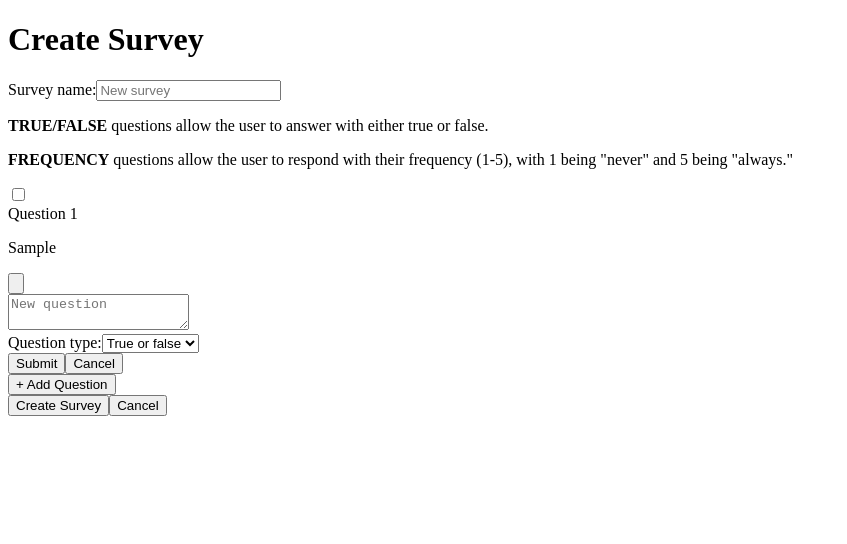
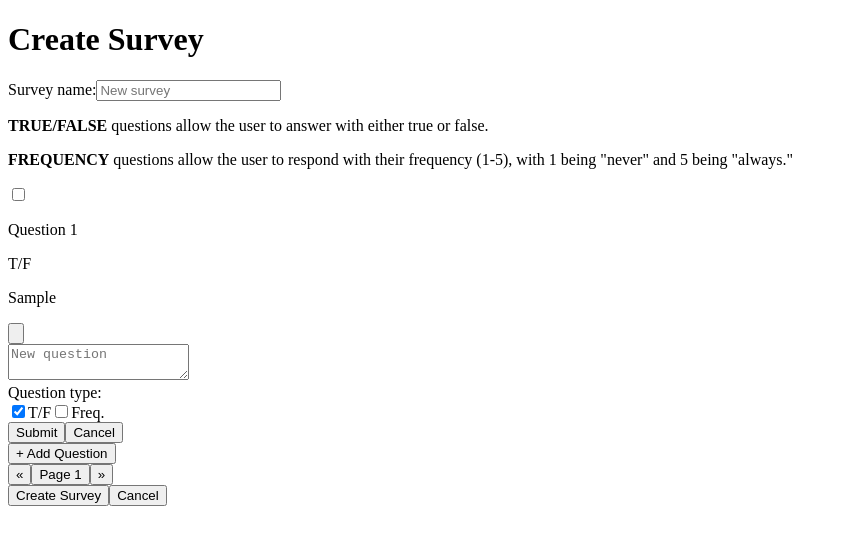
Before and after one commit to rreeves1996/survey-app, a Next.js app: page /createsurvey in a window 1280 px wide. Both pictures are taken after typing "Sample" into the empty fields and a click on the button "Submit". Shown: the top 544 px of the page, without its empty margins (0-847 px from the left). Built offline with nearby package versions, Linux system fonts and the light colour scheme.

Commit message:
Create survey pagination, conditional mapping

```diff
--- a/src/components/QuestionForm.tsx
+++ b/src/components/QuestionForm.tsx
@@ -18,39 +18,62 @@ export default function QuestionForm({
   const [questionType, setQuestionType] = useState<string>("T/F");
 
   return (
-    <div className={`${showQuestionForm ? "" : "hidden"} mt-2`}>
+    <div className={`${!showQuestionForm && "hidden"} my-2`}>
       <textarea
         placeholder="New question"
-        className="textarea textarea-bordered textarea-sm w-full max-w-xs"
+        className="textarea textarea-bordered textarea-sm mb-1 w-full max-w-xs"
         value={questionBody}
         onChange={(e) => setQuestionBody(e.target.value)}
       />
 
-      <div className="flex items-baseline">
-        <label htmlFor="question-type" className="min-w-max">
+      <div className="flex items-center px-2">
+        <label htmlFor="" className="min-w-max">
           Question type:
         </label>
 
-        <select
-          name="question-type"
-          className="select select-bordered select-sm ml-2 mt-1 w-full max-w-xs"
-          value={questionType}
+        <div className="flex w-full justify-evenly">
+          <label className="label flex cursor-pointer justify-start">
+            <input
+              type="checkbox"
+              value="T/F"
+              checked={questionType === "T/F" ? true : false}
               onChange={(e) => setQuestionType(e.target.value)}
-        >
-          <option value="T/F">True or false</option>
-          <option value="FREQ">Frequency</option>
-        </select>
+              className="checkbox checkbox-xs"
+            />
+
+            <span className="label-text ml-2 text-xs font-bold uppercase">
+              T/F
+            </span>
+          </label>
+
+          <label className="label flex cursor-pointer justify-start">
+            <input
+              type="checkbox"
+              value="FREQ"
+              checked={questionType === "FREQ" ? true : false}
+              onChange={(e) => setQuestionType(e.target.value)}
+              className="checkbox checkbox-xs"
+            />
+
+            <span className="label-text ml-2 text-xs font-bold uppercase">
+              Freq.
+            </span>
+          </label>
         </div>
+      </div>
+
       <div className="mt-4 flex justify-around">
         <button
           className="btn btn-accent btn-xs"
           onClick={() => {
+            if (questionBody) {
               setCurrentQuestions([
                 ...currentQuestions!,
                 { questionBody, questionType },
               ]);
               setQuestionBody("");
               setShowQuestionForm(false);
+            }
           }}
         >
           Submit
--- a/src/pages/createsurvey/index.tsx
+++ b/src/pages/createsurvey/index.tsx
@@ -4,6 +4,7 @@ import React, { useState } from "react";
 import QuestionForm from "~/components/QuestionForm";
 
 export default function index() {
+  const [currentPage, setCurrentPage] = useState<number>(0);
   const [surveyName, setSurveyName] = useState<string>("");
   const [showQuestionForm, setShowQuestionForm] = useState<boolean>(false);
   const [currentQuestions, setCurrentQuestions] = useState<FormQuestion[]>([]);
@@ -20,7 +21,7 @@ export default function index() {
 
   return (
     <div className="card mt-2 h-fit w-full shadow-xl lg:w-96">
-      <div className="card-body rounded-md bg-slate-800">
+      <div className="card-body rounded-md bg-slate-800 pb-4">
         <h1 className="text-center text-4xl font-extralight tracking-wider text-slate-100">
           Create Survey
         </h1>
@@ -28,7 +29,7 @@ export default function index() {
         <div className="divider" />
 
         <form action="" className="mb-2">
-          <div className="flex items-baseline">
+          <div className="flex items-end">
             <label
               htmlFor="name"
               className="min-w-fit text-lg font-bold  tracking-tight"
@@ -41,7 +42,7 @@ export default function index() {
               name="name"
               placeholder="New survey"
               value={surveyName}
-              className="input input-bordered input-sm ml-2 w-full"
+              className="input input-bordered input-sm ml-2 h-7 w-full pl-2"
               onChange={(e) => setSurveyName(e.target.value)}
             />
           </div>
@@ -51,18 +52,21 @@ export default function index() {
           <strong>TRUE/FALSE</strong> questions allow the user to answer with
           either true or false.
         </p>
-        <p className="text-sm">
+        <p className="mb-2 text-sm">
           <strong>FREQUENCY</strong> questions allow the user to respond with
           their frequency (1-5), with 1 being "never" and 5 being "always."
         </p>
 
         {currentQuestions &&
-          currentQuestions.map((question) => (
+          currentQuestions
+            .slice(currentPage * 5, 5 + currentPage * 5)
+            .map((question) => (
               <div className="flex">
                 <div className="collapse collapse-arrow rounded-md bg-base-200 bg-opacity-50 transition-all hover:bg-opacity-100">
                   <input type="checkbox" className="min-h-8" />
-                <div className="collapse-title min-h-8 pb-0 pl-3 pt-1 text-sm font-medium">
-                  Question {currentQuestions.indexOf(question) + 1}
+                  <div className="collapse-title min-h-8 flex w-full justify-between pb-0 pl-3 pt-1 text-sm font-medium">
+                    <p>Question {currentQuestions.indexOf(question) + 1}</p>
+                    <p className="flex-grow-0">{question.questionType}</p>
                   </div>
                   <div className="collapse-content text-xs">
                     <p>{question.questionBody}</p>
@@ -104,23 +108,48 @@ export default function index() {
 
         <button
           onClick={() => setShowQuestionForm(true)}
-          className={`btn btn-accent btn-ghost btn-sm max-w-max ${
+          className={`btn btn-accent btn-ghost btn-sm mt-1 max-w-max ${
             showQuestionForm ? "hidden" : ""
           }`}
         >
           + Add Question
         </button>
 
-        <div className="divider mt-0" />
-        <div>
-          <button className="btn btn-accent btn-outline btn-block">
+        <div className={`join ${currentQuestions.length <= 4 ? "hidden" : ""}`}>
+          <button
+            className="btn join-item"
+            onClick={() =>
+              currentPage !== 0 ? setCurrentPage(currentPage - 1) : null
+            }
+          >
+            «
+          </button>
+          <button className="btn join-item">Page {currentPage + 1}</button>
+          <button
+            className="btn join-item"
+            onClick={() => {
+              if (currentQuestions.length / 5 >= currentPage + 1) {
+                setCurrentPage(currentPage + 1);
+                console.log(currentPage);
+                console.log(currentQuestions.length / 5);
+              } else {
+                console.log("no");
+              }
+            }}
+          >
+            »
+          </button>
+        </div>
+
+        <div className="divider my-2" />
+
+        <div className="flex flex-col items-center">
+          <button className="btn btn-accent btn-outline btn-block mb-1">
             Create Survey
           </button>
 
           <Link href="/">
-            <button className="btn btn-ghost btn-block mb-0 mt-2">
-              Cancel
-            </button>
+            <button className="btn btn-ghost btn-sm mb-0 mt-2">Cancel</button>
           </Link>
         </div>
       </div>
```
Lines whose indentation alone changed are shown as unchanged.
